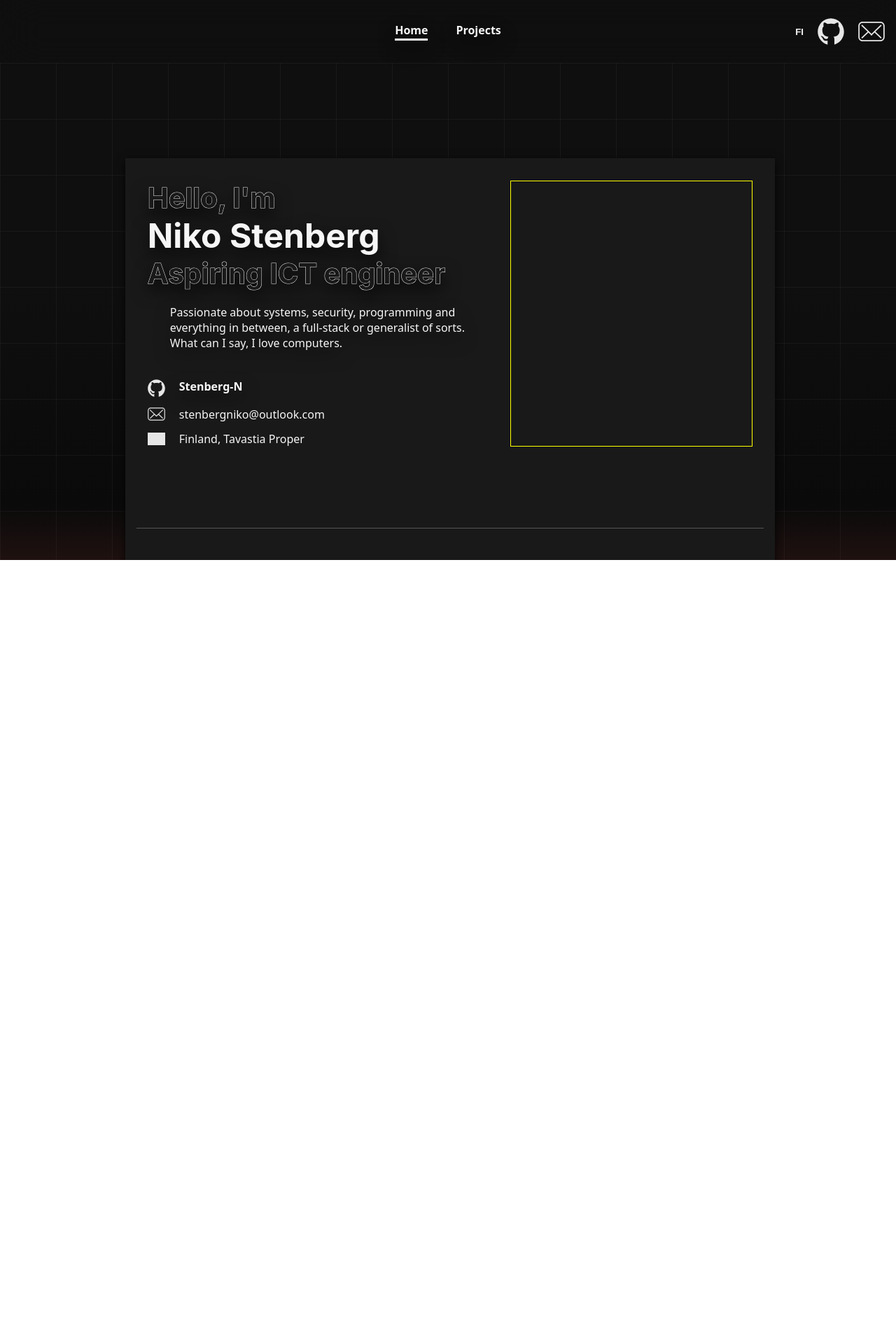
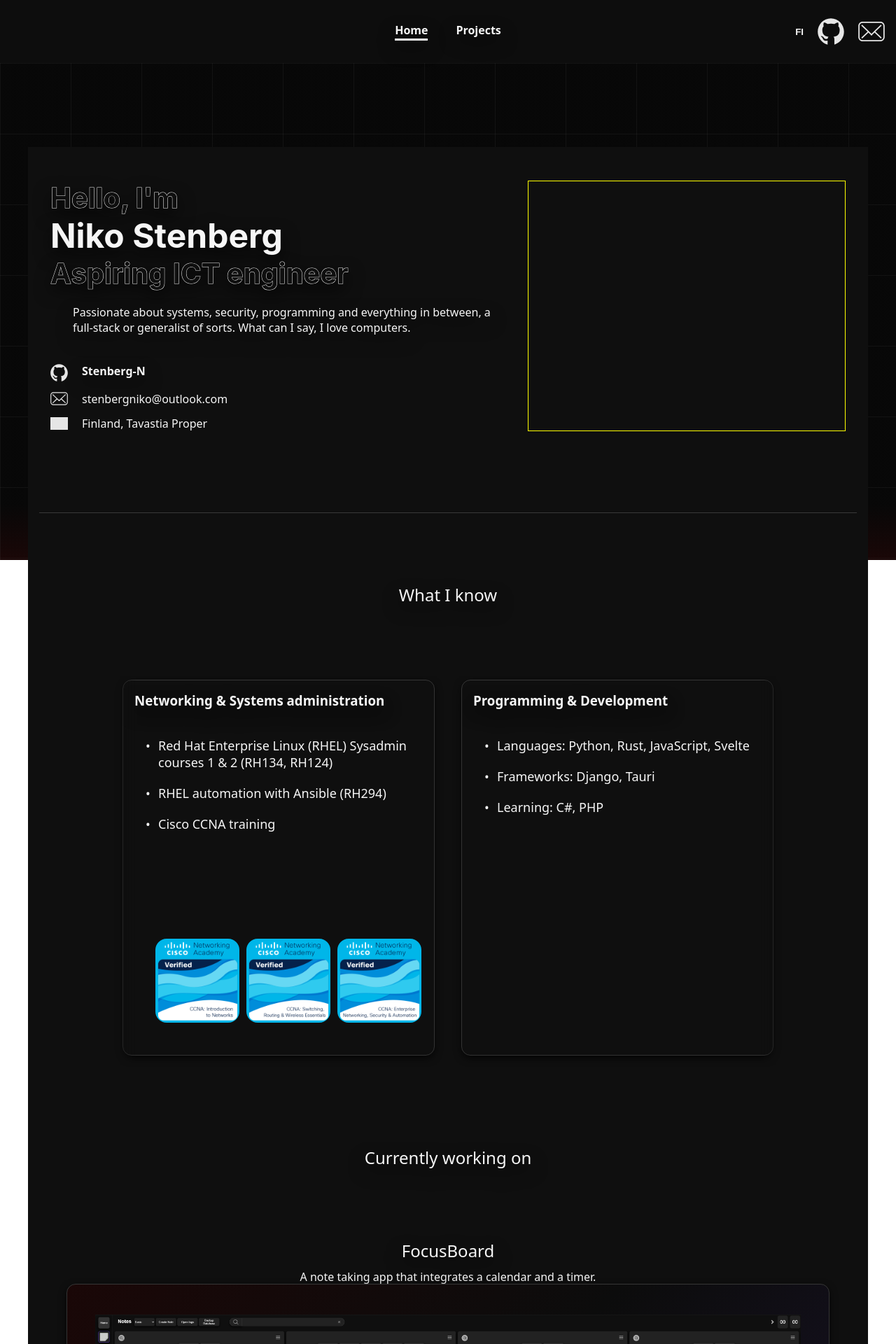
Before and after one commit to Stenberg-N/stenberg-n.github.io, a SvelteKit app: page / in a window 1280 px wide. Shown: the top 1920 px of the page at 70% size. Before the commit the page ends 800 px from the top, so only its background shows below. Built offline with nearby package versions, Linux system fonts and the light colour scheme; grey boxes are pictures that could not be loaded; a web font is replaced by a local one.

Commit message:
UI polish

```diff
--- a/src/lib/projects.ts
+++ b/src/lib/projects.ts
@@ -4,10 +4,11 @@ export const projects = [
     title: "Finance Tracker",
     slug: "finance-tracker",
     descriptionKey: "project.finance-tracker.description",
-    tech: ["Python", "JavaScript", "Django", "PostgreSQL", "SQLite", "Scikit-learn", "Optuna"],
+    tech: ["Python", "JavaScript", "Django", "PostgreSQL", "Scikit-learn", "Optuna"],
     picture: "/images/desktop-finance-tracker1.png",
+    demo: "project.finance-tracker.demo",
     isWIP: false,
-    demo: "project.finance-tracker.demo",
+    isCurrent: false,
   },
   {
     id: 2,
@@ -16,8 +17,9 @@ export const projects = [
     descriptionKey: "project.focusboard.description",
     tech: ["Svelte", "Rust", "TypeScript", "Tauri"],
     picture: "/images/focusboard5.png",
+    demo: "",
     isWIP: true,
-    demo: "",
+    isCurrent: true,
   },
   {
     id: 3,
@@ -26,7 +28,8 @@ export const projects = [
     descriptionKey: "project.waste-classifier.description",
     tech: ["Python", "PyTorch", "PyQt 6"],
     picture: "/images/waste-classifier1.png",
+    demo: "",
     isWIP: false,
-    demo: "",
+    isCurrent: false,
   },
 ]
--- a/src/routes/+layout.svelte
+++ b/src/routes/+layout.svelte
@@ -15,7 +15,6 @@
   let alertMessage = $state<string | string[]>('');
   let onHomeScreen = $state<boolean>(true);
   let height = $state<number>(40);
-  let mainContainer: HTMLElement;
   let hasScrolled = $state<boolean>(false);
 
   onMount(() => {
@@ -50,7 +49,8 @@
   }
 
   function handleScroll() {
-    hasScrolled = mainContainer.scrollTop > 1000;
+    hasScrolled = window.scrollY > 700;
+    console.log("scroll", hasScrolled);
   }
 </script>
 
@@ -58,8 +58,10 @@
 	<link rel="icon" href="/assets/favicon.svg" />
 </svelte:head>
 
+<svelte:window onscroll={handleScroll} />
+
 {#if hasScrolled}
-  <button id="scroll-to-top" class="interactive-el" onclick={() => mainContainer.scrollTop = 0} transition:fly={{ y: 100, duration: 300, delay: 100 }}>
+  <button id="scroll-to-top" class="interactive-el" onclick={() => window.scrollTo(0, 0)} transition:fly={{ y: 100, duration: 300, delay: 100 }}>
     <img src="/assets/arrow.svg" alt="arrow" style="transform: rotate(180deg); filter: brightness(0) invert(0.9); max-width: 20px; max-height: 20px;">
   </button>
 {/if}
@@ -81,6 +83,7 @@
   </div>
 {/if}
 
+<div id="background"></div>
 <div id="grid-background"></div>
 
 <nav id="nav-bar">
@@ -98,22 +101,27 @@
   </div>
 </nav>
 
-<main class="content" bind:this={mainContainer} onscroll={handleScroll}>
+<main class="content">
   {@render children()}
 </main>
 
 <style>
+  #background {
+    position: fixed;
+    inset: 0;
+    background-color: rgba(0, 0, 0);
+    background-image: linear-gradient(to bottom, rgba(15, 15, 15, 0.5) 90%, rgba(255, 70, 70, 0.1));
+    z-index: -1;
+  }
+
   #grid-background {
     position: fixed;
+    inset: 0;
     top: 90px;
-    left: 0;
-    height: calc(100vh - 90px);
-    width: 100vw;
     z-index: -1;
     background-image:
-      repeating-linear-gradient(to right, rgba(119,119,119,0.1) 0, rgba(119,119,119,0.1) 1px, transparent 1px, transparent 80px),
-      repeating-linear-gradient(to bottom, rgba(119,119,119,0.1) 0, rgba(119,119,119,0.1) 1px, transparent 1px, transparent 80px);
-    background-size: 100% 100%;
+      repeating-linear-gradient(to right, rgba(119,119,119,0.1) 0, rgba(119,119,119,0.1) 1px, transparent 1px, transparent 101px),
+      repeating-linear-gradient(to bottom, rgba(119,119,119,0.1) 0, rgba(119,119,119,0.1) 1px, transparent 1px, transparent 101px);
   }
 
   #nav-bar {
@@ -133,12 +141,19 @@
   }
 
   .content {
-    height: 100vh;
-    padding: 1rem;
-    overflow-y: auto;
+    display: flex;
+    flex-direction: column;
+    flex: 1 1 0;
+    justify-self: center;
+    max-width: 1200px;
+    width: 100%;
+    margin: auto;
+    margin-top: 210px;
+    padding: 2rem 1rem;
+    gap: 100px;
+    background-color: #0f0f0f;
+    z-index: 1;
     overflow-x: hidden;
-    margin-left: 8px;
-    margin-right: 2px;
   }
 
   #nav-links {
@@ -179,7 +194,13 @@
     border-radius: 8px;
     padding: 6px 10px;
     background-color: #222;
-    box-shadow: 0 4px 12px rgba(0,0,0,0.8);
+    box-shadow: 0 8px 24px rgba(0,0,0,0.8);
+    border: 1px solid rgba(119,119,119,0.4);
+    transition: border 0.2s;
+  }
+
+  #alert-container:hover {
+    border-color: rgba(255, 70, 70, 1);
   }
 
   #alert-close-btn {
@@ -204,6 +225,7 @@
     font-size: 14px;
     border-radius: 8px;
     box-shadow: 0 4px 12px rgba(0,0,0,0.8);
+    filter: none;
   }
 
   #redirect-buttons a:hover, #redirect-buttons button:hover {
@@ -242,14 +264,23 @@
     max-height: 50px;
     height: 100%;
     padding: 5px;
-    background-color: #222;
+    background-color: #0f0f0f;
     border-radius: 12px;
+    border: 1px solid rgba(119, 119, 119, 0.4);
     box-shadow: 0 4px 12px rgba(0,0,0,0.8);
     transition: transform 0.2s, box-shadow 0.2s;
+    z-index: 1;
   }
 
   #scroll-to-top:hover {
-    box-shadow: 0 8px 24px rgba(0,0,0,1);
+    box-shadow: 0 8px 24px rgba(255, 70, 70, 0.3);
+    border-color: rgba(255, 70, 70, 1);
+  }
+
+  @media (max-width: 1200px) {
+    .content {
+      width: 85%;
+    }
   }
 
   @media (max-width: 500px) {
--- a/src/routes/+page.svelte
+++ b/src/routes/+page.svelte
@@ -3,10 +3,12 @@
   import { t } from '$lib/i18n';
   import { home } from '$lib/home';
   import { fly } from "svelte/transition";
+  import { projects } from '$lib/projects';
 
   const { setOnHomeScreen } = getContext<{ getOnHomeScreen: () => boolean, setOnHomeScreen: (state: boolean) => void }>('onHomeScreen');
 
   let zoomedBadge = $state<string | null>(null);
+  let currentProject = projects.find(p => p.isCurrent) || null;
 
   onMount(() => {
     setOnHomeScreen(true);
@@ -51,13 +53,12 @@
   </div>
 {/if}
 
-<div id="main">
 <div id="intro-contact">
   <div id="intro">
     <div id="intro-text">
-        <h1 style="margin: 0; -webkit-text-stroke: 1px #f6f6f6; color: #191919; font-size: 40px; font-family: 'Inter'; paint-order: stroke fill;" class="intro-title">{$t['intro-title1']}</h1>
+      <h1 style="margin: 0; -webkit-text-stroke: 1px #f6f6f6; color: #0f0f0f; font-size: 40px; font-family: 'Inter'; paint-order: stroke fill;" class="intro-title">{$t['intro-title1']}</h1>
       <h1 style="margin: 0; font-size: 48px; font-family: 'Inter'; paint-order: stroke fill;" class="intro-title">{$t['intro-title2']}</h1>
-        <h1 style="margin: 0; -webkit-text-stroke: 1px #f6f6f6; color: #191919; font-size: 40px; font-family: 'Inter'; paint-order: stroke fill;" class="intro-title">{$t['intro-title3']}</h1>
+      <h1 style="margin: 0; -webkit-text-stroke: 1px #f6f6f6; color: #0f0f0f; font-size: 40px; font-family: 'Inter'; paint-order: stroke fill;" class="intro-title">{$t['intro-title3']}</h1>
       <p style="padding-left: 2rem; margin-top: 20px;">{$t['intro-paragraph']}</p>
     </div>
     <div id="contact" style="display: flex; flex-direction: column; gap: 12px; margin-top: 40px;">
@@ -74,11 +75,11 @@
 <div class="divider"></div>
 
 <div id="sub-content">
-    <h2 style="align-self: center; margin: 0;">{$t['home.sub-content.knowledge.title']}</h2>
+  <h2>{$t['home.sub-content.knowledge.title']}</h2>
   <div id="categories-outer">
     <div id="categories" use:scrollHorizontal>
       {#each home as { id, titleKey, descriptionKey, badges } (id)}
-          <div class="category">
+        <div class="category hover-highlight">
           <h3 style="margin: 0; margin-bottom: 40px;">{$t[titleKey]}</h3>
           <div class="content">
             {#each $t[descriptionKey] as item (item)}
@@ -106,27 +107,22 @@
     </div>
   </div>
 
-    <h2 style="align-self: center; margin: 0;">{$t['home.sub-content.working-on.title']}</h2>
+  <h2>{$t['home.sub-content.working-on.title']}</h2>
+  <div id="current-project" style="display: flex; flex-direction: column;">
+    {#if currentProject}
+      <h2 style="margin-bottom: 10px;">{currentProject.title}</h2>
+      <span style="align-self: center;">{$t[currentProject.descriptionKey]}</span>
+      <div id="current-project-image" class="hover-highlight">
+        <img style="object-fit: contain; height: 100%; width: 100%;" src="/images/focusboard1.png" alt="current project">
+      </div>
+    {/if}
   </div>
 </div>
 
 <style>
-  #main {
-    display: flex;
-    flex-direction: column;
-    flex: 1 1 0;
-    justify-content: top;
-    justify-self: center;
-    width: 75%;
-    margin-top: 210px;
-    padding: 1rem;
-    gap: 100px;
-    background-color: #191919;
-    box-shadow: 0 4px 12px rgba(0,0,0,0.8);
-  }
 
   .divider {
-    border-bottom: 1px solid #555;
+    border-bottom: 1px solid rgba(119, 119, 119, 0.4);
   }
 
   #intro-contact {
@@ -178,36 +174,42 @@
 
   #sub-content h2 {
     font-weight: 300;
+    align-self: center;
+    margin: 0;
   }
 
   #categories {
     display: flex;
     flex-direction: row;
+    justify-self: center;
     overflow-x: auto;
-    justify-self: center;
     overflow-y: hidden;
     width: 100%;
-    gap: 20px;
-    padding-bottom: 5px;
+    padding: 6px 10px 30px;
+    mask-image: linear-gradient(to right, rgba(0, 0, 0, 0), rgb(0, 0, 0) 5%, rgb(0, 0, 0) 95%, rgba(0, 0, 0, 0));
+  }
+
+  #categories::-webkit-scrollbar-track {
+    margin: 0 40px;
   }
 
   #categories-outer {
     overflow: hidden;
-    padding: 0 100px;
+    padding: 0 50px;
   }
 
   .category {
     display: flex;
     flex-direction: column;
-    min-width: calc(50% - 10px);
+    min-width: calc(50% - 40px);
     max-width: 650px;
     width: 100%;
-    max-height: 500px;
+    max-height: 535px;
     height: 100vh;
     padding: 1rem;
+    margin: 0 20px;
     border-radius: 12px;
-    background-color: #777;
-    box-shadow: 0 4px 12px rgba(0,0,0,0.8);
+    background-color: rgba(15, 15, 15, 0.8);
   }
 
   .content {
@@ -245,21 +247,23 @@
 
   .interactive-el {
     max-height: 120px;
+    height: 100%;
     max-width: 120px;
-    border-radius: 12px;
-    box-shadow: 0 4px 12px rgba(0,0,0,0.8);
+    border-radius: 16px;
     transition: transform 0.2s, box-shadow 0.2s;
   }
 
   .interactive-el:hover {
     transform: translateY(-4px) scale(1.05);
-    box-shadow: 0 8px 24px rgba(0,0,0,1);
+    box-shadow: 0 8px 24px rgba(255, 70, 70, 0.5);
     cursor: pointer;
+    outline: 2px solid rgba(255, 70, 70, 1);
   }
 
   .badge {
     height: 120px;
     width: 120px;
+    border-radius: 16px;
   }
 
   #zoomedBadge {
@@ -284,10 +288,14 @@
     box-shadow: none;
   }
 
-  @media (max-width: 1150px) {
-    #main {
-      width: 100%;
+  #current-project-image {
+    padding: 40px;
+    background-color: rgb(0, 0, 0);
+    background-image: linear-gradient(135deg, rgba(255, 70, 70, 0.1) 0%, rgba(15, 15, 15, 0.8) 50%, #181227 100%);
+    border-radius: 12px;
   }
+
+  @media (max-width: 1200px) {
 
     #intro-contact {
       flex-direction: column;
@@ -305,13 +313,22 @@
     #categories-outer {
       padding: 0;
     }
-
-    .category {
-      min-width: 100%;
-    }
   }
 
   @media (max-width: 750px) {
+    .category {
+      min-width: calc(100% - 40px);
+    }
+
+    .category h3 {
+      font-size: 16px;
+    }
+
+    .content span {
+      font-size: 14px;
+      margin-bottom: 10px;
+    }
+
     #zoomedBadge-image {
       height: 300px;
       width: 300px;
--- a/src/styles.css
+++ b/src/styles.css
@@ -1,10 +1,7 @@
-html {
+html, body {
   box-sizing: border-box;
-  height: 100%;
   margin: 0;
   padding: 0;
-  overflow: hidden;
-  background-image: linear-gradient(180deg, #0f0f0f 50%, #0a0a0a 90%, #1f1110);
   color: #f6f6f6;
   font-family: system-ui, -apple-system, BlinkMacSystemFont, 'Segoe UI', Roboto, Oxygen, Ubuntu, Cantarell, 'Open Sans', 'Helvetica Neue', sans-serif;
   font-size: 16px;
@@ -31,8 +28,7 @@ body {
 *::-webkit-scrollbar {
   width: 6px;
   height: 6px;
-  border-radius: 8px;
-  background-color: #222;
+  background-color: #0f0f0f;
 }
 
 *::-webkit-scrollbar-track {
@@ -87,3 +83,14 @@ a:hover, button:hover {
 .interactive-el:hover {
   transform: translateY(-4px);
 }
+
+.hover-highlight {
+  outline: 1px solid rgba(119, 119, 119, 0.4);
+  box-shadow: 0 4px 12px rgba(0,0,0,0.8);
+  transition: outline 0.2s, box-shadow 0.2s;
+}
+
+.hover-highlight:hover {
+  outline-color: rgba(255, 70, 70, 1);
+  box-shadow: 0 8px 24px rgba(255, 70, 70, 0.3);
+}
```
Also changed, not shown: src/routes/projects/+page.svelte (+24 -21 lines). Lines whose indentation alone changed are shown as unchanged.
